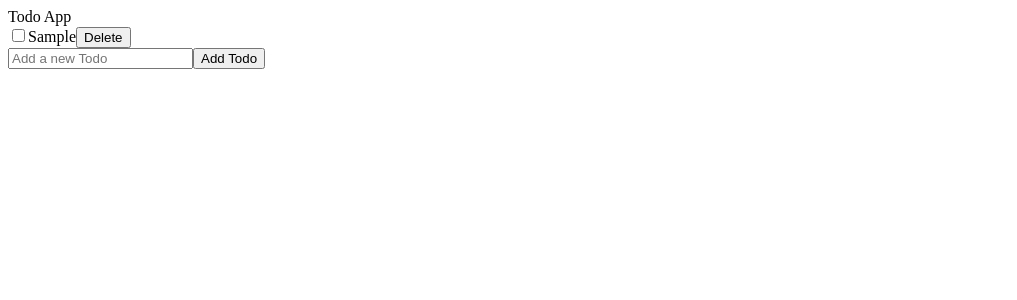
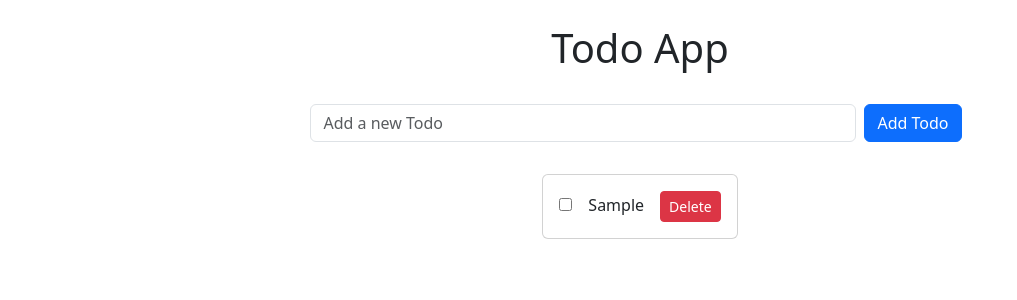
Before and after one commit to AdnanRahmanpoor/todo-app, a React (Create React App) app: page / in a window 1280 px wide. Both pictures are taken after typing "Sample" into the empty fields and a click on the button "Add Todo". Shown: the top 300 px of the page, without its empty margins (0-1017 px from the left). Built offline with nearby package versions, Linux system fonts and the light colour scheme.

Commit message:
Added some styling

```diff
--- a/src/App.tsx
+++ b/src/App.tsx
@@ -23,11 +23,14 @@ const App: React.FC = () => {
   };
 
   return (
-    <>
-      <div>Todo App</div>
+    <div className='container'>
+      <div className='d-flex align-items-center flex-column mt-4'>
+
+      <h1>Todo App</h1>
+      <AddTodo addTodo={addTodo} />
       <TodoList todos={todos} toggleTodo={toggleTodo} deleteTodo={deleteTodo} />
-      <AddTodo addTodo={addTodo} />
-    </>
+      </div>
+    </div>
   );
 };
 
--- a/src/components/AddTodo.tsx
+++ b/src/components/AddTodo.tsx
@@ -14,15 +14,18 @@ const AddTodo: React.FC<AddTodoProps> = ({ addTodo }) => {
   };
 
   return (
-    <div>
-      <form onSubmit={handleSubmit}>
+    <div className='container'>
+      <form onSubmit={handleSubmit} className='mx-auto my-4 d-flex justify-content-center'>
         <input
           type='text'
           value={text}
           onChange={(e) => setText(e.target.value)}
           placeholder='Add a new Todo'
+          className='form-control d-inline w-50'
         />
-        <button type='submit'>Add Todo</button>
+        <button className='btn btn-primary mx-2 w-15' type='submit'>
+          Add Todo
+        </button>
       </form>
     </div>
   );
--- a/src/components/TodoItem.tsx
+++ b/src/components/TodoItem.tsx
@@ -12,16 +12,26 @@ const TodoItem: React.FC<TodoItemProps> = ({
   deleteTodo,
 }) => {
   return (
-    <div>
+    <div className='card my-2'>
+      <div className='card-body'>
         <input
           type='checkbox'
           checked={todo.completed}
           onChange={() => toggleTodo(todo.id)}
         />
-      <span style={{ textDecoration: todo.completed ? 'line-through' : 'none' }}>
+        <span
+          style={{ textDecoration: todo.completed ? 'line-through' : 'none' }}
+          className='m-3'
+        >
           {todo.text}
         </span>
-      <button onClick={() => deleteTodo(todo.id)}>Delete</button>
+        <button
+          onClick={() => deleteTodo(todo.id)}
+          className='btn btn-danger btn-sm float-right'
+        >
+          Delete
+        </button>
+      </div>
     </div>
   );
 };
--- a/src/components/TodoList.tsx
+++ b/src/components/TodoList.tsx
@@ -20,6 +20,7 @@ const TodoList: React.FC<TodoListProps> = ({
           todo={todo}
           toggleTodo={toggleTodo}
           deleteTodo={deleteTodo}
+
         />
       ))}
     </div>
--- a/src/index.tsx
+++ b/src/index.tsx
@@ -2,6 +2,7 @@ import React from 'react';
 import ReactDOM from 'react-dom';
 import App from './App';
 import './styles/App.css';
+import 'bootstrap/dist/css/bootstrap.min.css';
 
 ReactDOM.render(
   <React.StrictMode>
```
Lines whose indentation alone changed are shown as unchanged.
